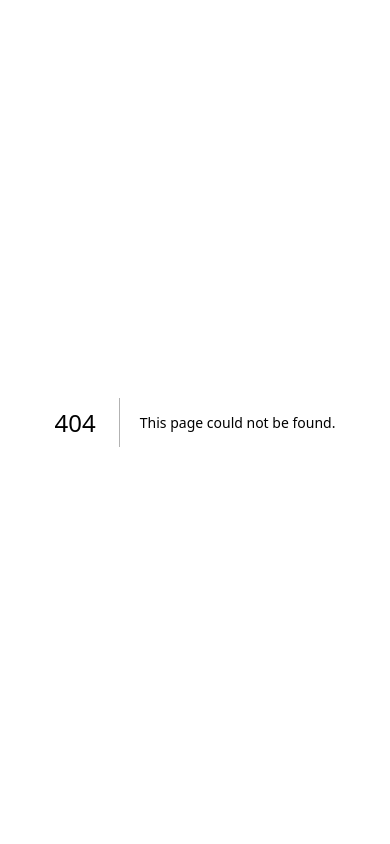
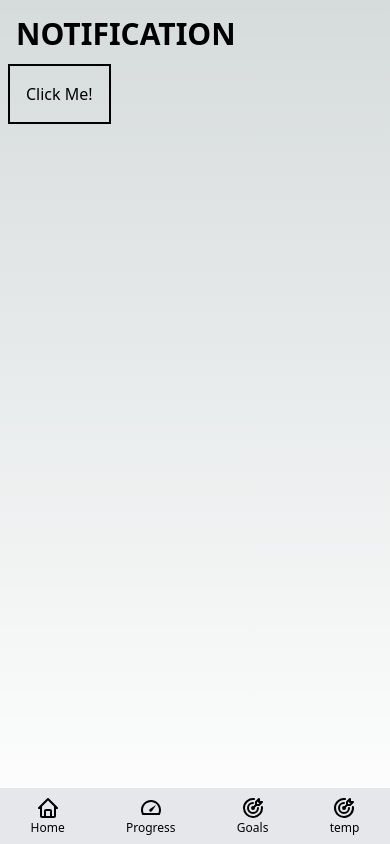
Before and after one commit to Jesinski/habit-tracker, a Next.js app: page /temp in a window 390 px wide. Before the commit this address had no page. Built offline with nearby package versions, Linux system fonts and the light colour scheme.

Commit message:
testing notification api (i need a newer iphone)

```diff
--- a/src/components/Footer.tsx
+++ b/src/components/Footer.tsx
@@ -17,6 +17,10 @@ export default function Footer() {
         <TbTargetArrow size={24} className="self-center flexgrow" />
         <button className="bg-transparent text-xs">Goals</button>
       </Link>
+      <Link href="/temp" className="flex flex-col justify-center">
+        <TbTargetArrow size={24} className="self-center flexgrow" />
+        <button className="bg-transparent text-xs">temp</button>
+      </Link>
     </footer>
   );
 }
--- /dev/null
+++ b/src/pages/temp.tsx
@@ -0,0 +1,36 @@
+import Content from "@/components/Content";
+import Header from "@/components/Header";
+import Layout from "@/components/Layout";
+import { useState } from "react";
+
+export default function Temp() {
+  const [hidden, setHidden] = useState(false);
+
+  const onClick = () => {
+    Notification.requestPermission().then((result) => {
+      if (result === "granted") {
+        setHidden(true);
+      } else {
+        setHidden(true);
+      }
+    });
+  };
+
+  return (
+    <Layout>
+      <Header title="Notification" />
+      <Content>
+        <button className="m-2 p-4 border-2 border-black" onClick={onClick}>
+          Click Me!
+        </button>
+        <div className="m-2 w-full" hidden={!hidden}>
+          Notification API works, thank you for helping me!
+        </div>
+        <div className="m-2 w-full" hidden={!hidden}>
+          Please, screenshot this page and send it to me. <br />
+          Have a good day!
+        </div>
+      </Content>
+    </Layout>
+  );
+}
```
